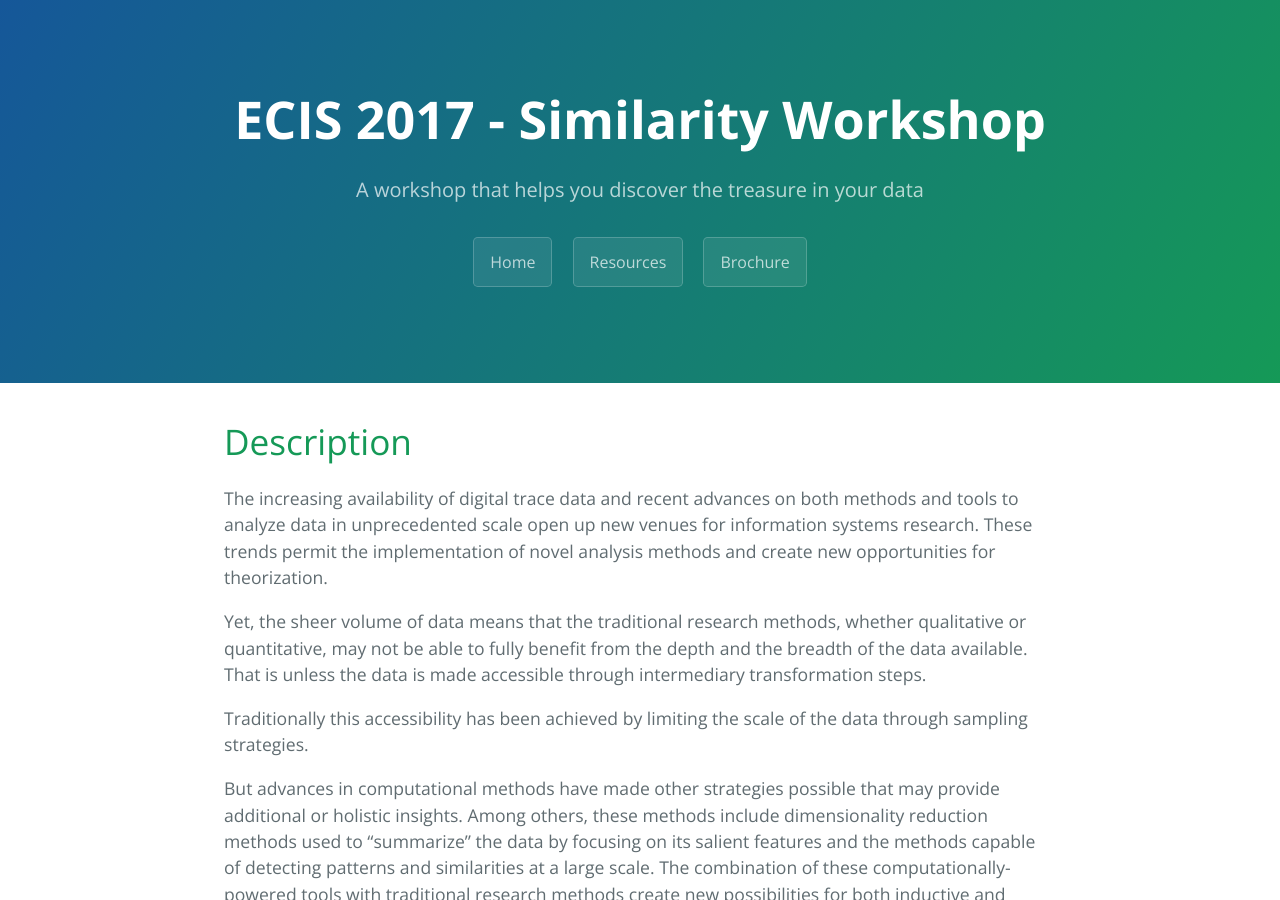
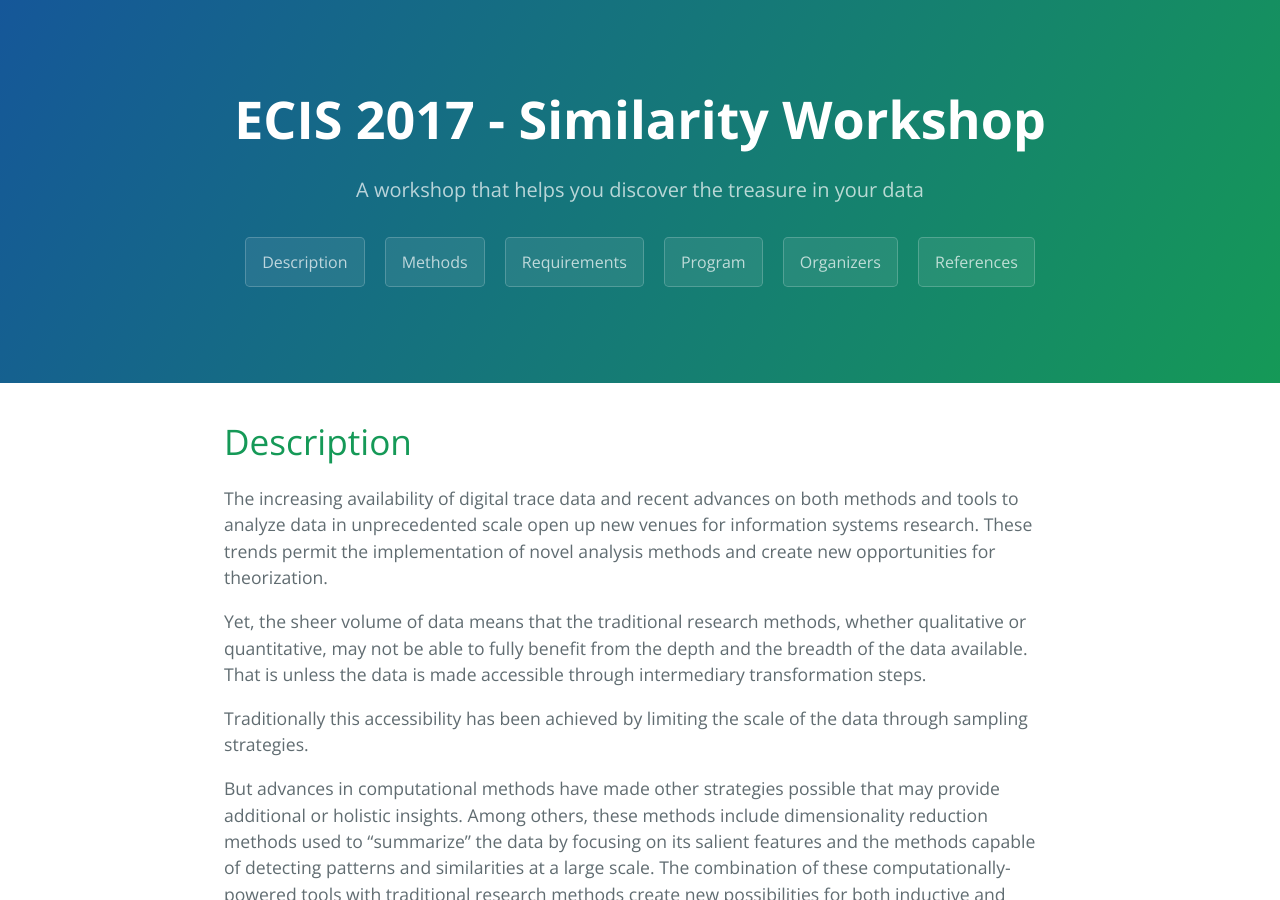
Before and after one commit to retrography/similarity-workshop, a Jekyll site: the page built from index.md, in a window 1280 px wide and 900 px high. Built offline with Jekyll 4.4.1, drawn with Linux system fonts in a browser that asks for light colours.

Commit message:
Update page-header.html

```diff
--- a/_includes/page-header.html
+++ b/_includes/page-header.html
@@ -1,7 +1,10 @@
 <section class="page-header">
   <h1 class="project-name">{{ site.title }}</h1>
   <h2 class="project-tagline">{{ site.tagline }}</h2>
-	 <a href="{{ site.baseurl }}/" class="btn">Home</a>
-     <a href="{{ site.baseurl }}/resources" class="btn">Resources</a>
-     <a href="{{ site.baseurl }}/assets/downloads/ecis2017-similarity.pdf" class="btn">Brochure</a>
+	<a href="{{ site.baseurl }}#description" class="btn">Description</a>
+	<a href="{{ site.baseurl }}#methods" class="btn">Methods</a>
+	<a href="{{ site.baseurl }}#requirements" class="btn">Requirements</a>
+	<a href="{{ site.baseurl }}#program" class="btn">Program</a>
+	<a href="{{ site.baseurl }}#organizers" class="btn">Organizers</a>
+	<a href="{{ site.baseurl }}#referenes" class="btn">References</a>
 </section>
```
